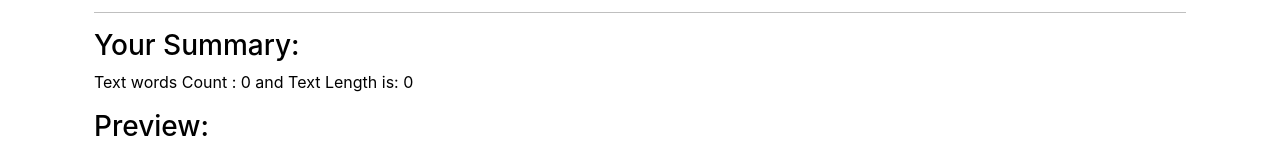
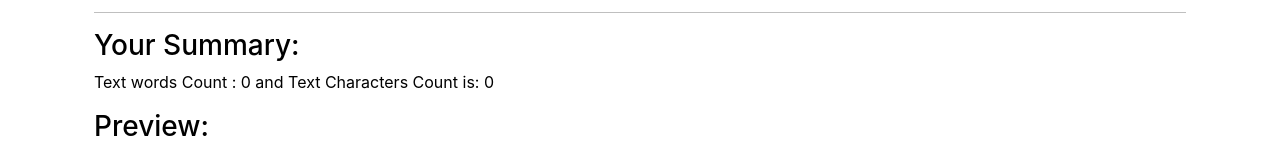
Before and after one commit to anshikaagrawal29/ReactCourse, a React (Create React App) app: page / in a window 1280 px wide. Shown: the part 363-523 px from the top of the page. Built offline with nearby package versions, Linux system fonts and the light colour scheme.

Commit message:
Small text change

```diff
--- a/src/component/TextForm.js
+++ b/src/component/TextForm.js
@@ -53,7 +53,7 @@ export default function TextForm(props) {
      <div className="container" style={{backgroundColor : props.mode === 'light'?'white':'#e7e9eb', color: props.mode === 'light'?'black':'black'}}>
         <hr></hr>
         <h3> Your Summary:</h3>
-        <p>Text words Count : {getLength()} and Text Length is: {text.length}</p>
+        <p>Text words Count : {getLength()} and Text Characters Count is: {text.length}</p>
         <h3>Preview: </h3>
         <p>{text}</p>
      </div>
```
Also changed, not shown: package.json (line endings or trailing spaces).
